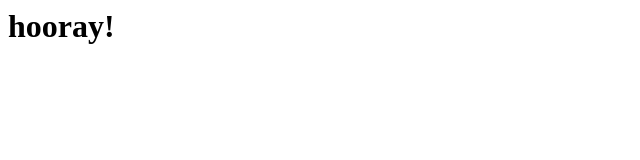
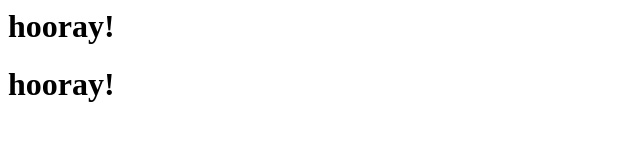
Before and after one commit to mrkrosenberg/branching-is-awesome, a plain HTML site: page index.html in a window 1280 px wide. Shown: the whole page, without its empty margins (0-640 px from the left). Drawn offline with Linux system fonts and the light colour scheme.

Commit message:
added hooray

```diff
--- a/index.html
+++ b/index.html
@@ -1 +1,2 @@
  <h1>hooray!</h1>
+<h1>hooray!</h1>
```
